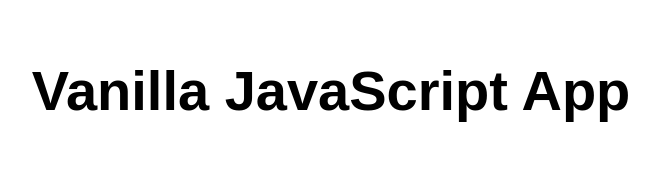
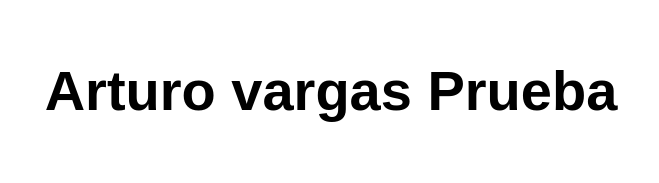
Before and after one commit to AVargas-C/CapstoneProject-SmartNET, a website: page src/index.html in a window 1280 px wide. Shown: the whole page, without its empty margins (309-968 px from the left). Drawn offline with Linux system fonts and the light colour scheme.

Commit message:
Cambio 2

```diff
--- a/src/index.html
+++ b/src/index.html
@@ -5,12 +5,12 @@
   <meta charset="UTF-8">
   <meta name="viewport" content="width=device-width, initial-scale=1.0">
   <link rel="stylesheet" href="styles.css">
-  <title>Arturo Vargas Cuevas Prueba</title>
+  <title>RETO ESTADIO AZTECA</title>
 </head>
 
 <body>
   <main>
-    <h1>Vanilla JavaScript App</h1>
+    <h1>Arturo vargas Prueba</h1>
   </main>
 </body>
 
```
